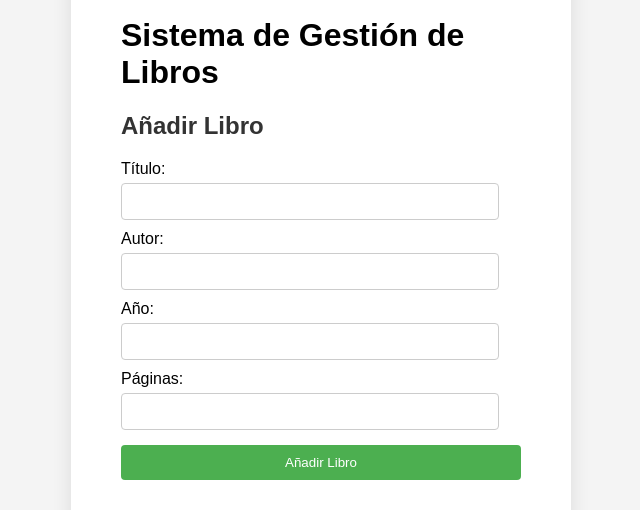
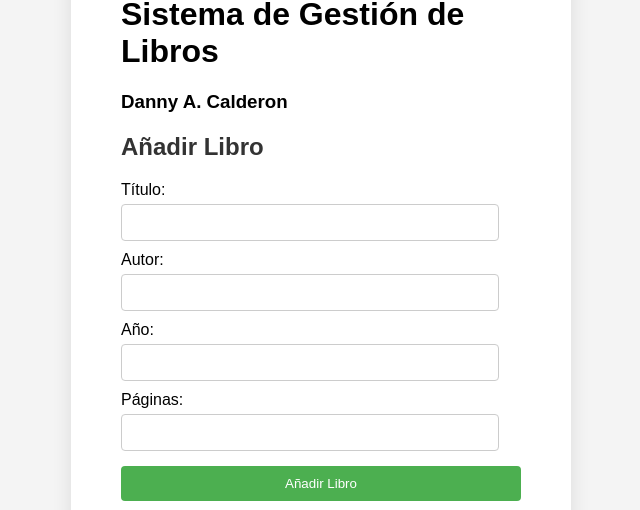
Before and after one commit to danny-calderon/php, a PHP site: page / in a window 1280 px wide. Shown: the top 510 px of the page, without its empty margins (319-959 px from the left). Run offline with PHP 8.4, Linux system fonts and the light colour scheme.

Commit message:
ultimo crud, CRUD definitivo

```diff
--- a/CRUD/Biblioteca IV/index.php
+++ b/CRUD/Biblioteca IV/index.php
@@ -36,6 +36,7 @@
         }
         ?>
         <h1>Sistema de Gestión de Libros</h1>
+        <h3>Danny A. Calderon</h3>
         <h2>Añadir Libro</h2>
         <form method="post">
             Título: <input type="text" name="title" required><br>
```
